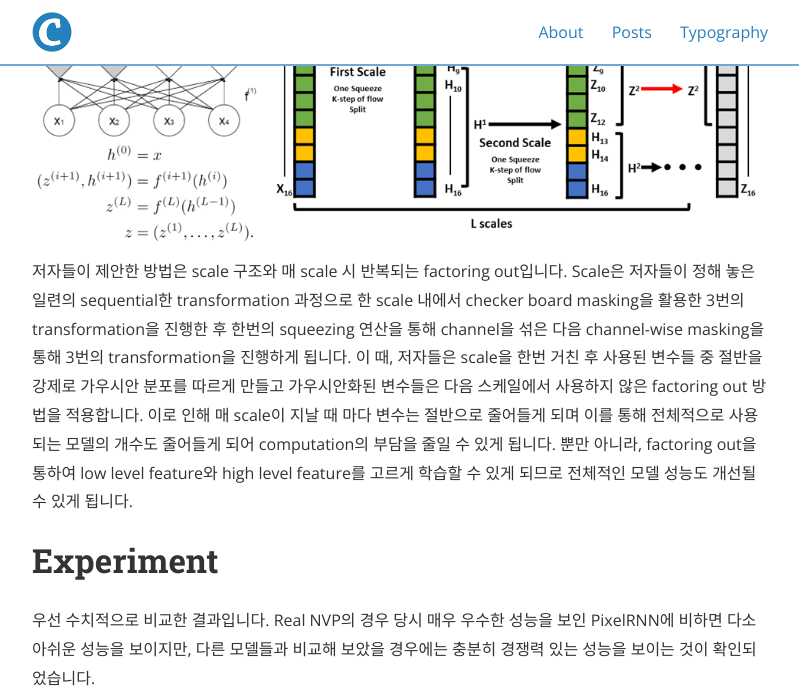
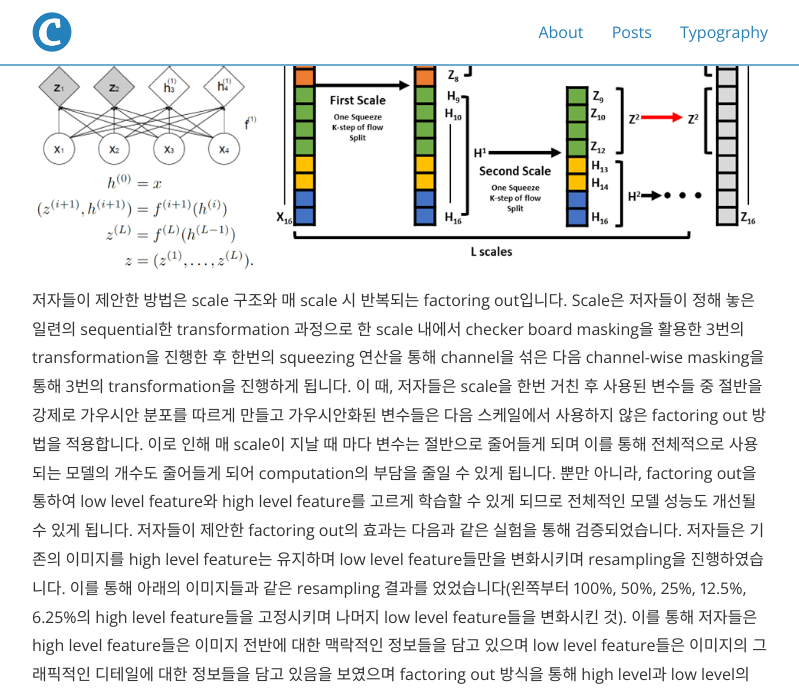
Before and after one commit to deep-generative-models-AIM5036/deep-generative-models-AIM5036.github.io, a Jekyll site: the page built from _posts/2022-11-13-RealNVP.md, in a window 1280 px wide and 1400 px high, scrolled down 4837 px. Shown: the top 693 px of the window, without its empty margins (240-1039 px from the left). Built offline with Jekyll 4.4.1, drawn with Linux system fonts in a browser that asks for light colours; nearby versions of some CDN libraries; some of the changed text lies outside the part shown.

Commit message:
Update 2022-11-13-RealNVP.md
Signed-off-by: SJong42 <100083016+SJong42@users.noreply.github.com>

```diff
--- a/_posts/2022-11-13-RealNVP.md
+++ b/_posts/2022-11-13-RealNVP.md
@@ -28,7 +28,7 @@
 
 > What is the problem?
 
-아쉽게도 NICE는 구조적 단순성으로 인해 두 가지 문제점이 발생했습니다. Transformation의 jacobian determinant이 항상 1이기 때문에 매 transformation 과정 중 data를 표현하는 subspace의 부피가 변하지 않는 **Volume preserving transformation**의 형태를 띌 뿐만 아니라 addictive coupling layer를 통해 업데이트 해주는 부분들이 미리 정해 놓은 mask를 통해 **인위적으로 선별된 부분들만 업데이트**가 된다. 이를 통해 매우 제한된 flexibility를 보여주게 되고 그로 인하 복잡한 데이터를 충분히 표현할 수 없었습니다.
+아쉽게도 NICE는 간단한 분포로 mapping을 진행하는 transformation의 구조적 단순성으로 인해 두 가지 문제점이 발생했습니다. Transformation의 jacobian determinant이 항상 1이기 때문에 매 transformation 과정 중 data를 표현하는 subspace의 부피가 변하지 않는 **Volume preserving transformation**의 형태를 띌 뿐만 아니라 addictive coupling layer를 통해 업데이트 해주는 부분들이 미리 정해 놓은 mask를 통해 **인위적으로 선별된 부분들만 업데이트**가 된다. 이를 통해 매우 제한된 flexibility를 보여주게 되고 그로 인하 복잡한 데이터를 충분히 표현할 수 없었습니다.
 
 ![Figure2](/assets/RealNVP_img/Fig2.png)
 
@@ -58,7 +58,7 @@
 
 ![Figure4](/assets/RealNVP_img/Fig4.png)
 
-우선, 기존의 additive coupling layer가 단순한 덧셈 연산을 통해 transformation을 구현했다면, affine coupling layers는 덧셈 연산 외에도 지수 함수 부분을 추가로 넣어 주어 더욱 flexible한 연산이 가능해지도록 transformation 과정을 변경하였습니다. 뿐만 아니라 transformation에 사용되는 neural networks도 단순 multilayer perceptron에서 residual networks의 형태로 변경하여 복잡한 데이터도 충분히 처리할 수 있게끔 하였습니다. 마지막으로는 각 neural networks를 학습시킬 때 batch normalization을 적용하여 학습 자체도 더욱 정확하고 원활하게 일어날 수 있도록 하였습니다.
+우선, 기존의 additive coupling layer가 단순한 덧셈 연산을 통해 transformation을 구현했다면, affine coupling layers는 덧셈 연산 외에도 지수 함수 부분을 추가로 넣어 주어 더욱 flexible한 연산이 가능해지도록 transformation 과정을 변경하였습니다. 뿐만 아니라 transformation에 사용되는 neural networks도 단순 multilayer perceptron에서 residual networks의 형태로 변경하여 복잡한 데이터도 충분히 처리할 수 있게끔 하였습니다. 마지막으로는 각 neural networks를 학습시킬 때 전체 레이어에 batch normalization을 적용하여 학습 자체도 더욱 정확하고 원활하게 일어날 수 있도록 하였습니다.
 
 ![Figure5](/assets/RealNVP_img/Fig5.png)
 
@@ -75,14 +75,16 @@
 ![Figure7](/assets/RealNVP_img/Fig7.png)
 
 저자들이 제안한 방법은 scale 구조와 매 scale 시 반복되는 factoring out입니다. Scale은 저자들이 정해 놓은 일련의 sequential한 transformation 과정으로 한 scale 내에서 checker board masking을 활용한 3번의 transformation을 진행한 후 한번의 squeezing 연산을 통해 channel을 섞은 다음 channel-wise masking을 통해 3번의 transformation을 진행하게 됩니다. 이 때, 저자들은 scale을 한번 거친 후 사용된 변수들 중 절반을 강제로 가우시안 분포를 따르게 만들고 가우시안화된 변수들은 다음 스케일에서 사용하지 않은 factoring out 방법을 적용합니다. 이로 인해 매 scale이 지날 때 마다 변수는 절반으로 줄어들게 되며 이를 통해 전체적으로 사용되는 모델의 개수도 줄어들게 되어 computation의 부담을 줄일 수 있게 됩니다. 뿐만 아니라, factoring out을 통하여 low level feature와 high level feature를 고르게 학습할 수 있게 되므로 전체적인 모델 성능도 개선될 수 있게 됩니다.
+ 저자들이 제안한 factoring out의 효과는 다음과 같은 실험을 통해 검증되었습니다. 저자들은 기존의 이미지를 high level feature는 유지하며 low level feature들만을 변화시키며 resampling을 진행하였습니다. 이를 통해 아래의 이미지들과 같은 resampling 결과를 었었습니다(왼쪽부터 100%, 50%, 25%, 12.5%, 6.25%의 high level feature들을 고정시키며 나머지 low level feature들을 변화시킨 것). 이를 통해 저자들은 high level feature들은 이미지 전반에 대한 맥락적인 정보들을 담고 있으며 low level feature들은 이미지의 그래픽적인 디테일에 대한 정보들을 담고 있음을 보였으며 factoring out 방식을 통해 high level과 low level의 feature들을 고르게 학습할 수 있음을 확인하였습니다.
 
+![Figure13](/assets/RealNVP_img/Fig13.png)
 
 # Experiment
 
 우선 수치적으로 비교한 결과입니다. Real NVP의 경우 당시 매우 우수한 성능을 보인 PixelRNN에 비하면 다소 아쉬운 성능을 보이지만, 다른 모델들과 비교해 보았을 경우에는 충분히 경쟁력 있는 성능을 보이는 것이 확인되었습니다.
 ![Figure8](/assets/RealNVP_img/Fig8.png)
 
-또한 샘플링 속도도 충분히 빠른 것이 확인되었으며 샘플링된 이미지들의 품질 또한 매우 우수하게 나타났습니다. 특히나 이전 논문들과는 다르게 sharp한 이미지의 생성이 가능해졌습니다.
+또한 Autoregressive model에 비해 여전히 샘플링 속도도 충분히 빠른 것이 확인되었으며 샘플링된 이미지들의 품질 또한 매우 우수하게 나타났습니다. 특히나 이전 논문들과는 다르게 Low level feature의 구현을 기반으로 이미지의 디테일이 살아난 sharp한 이미지의 생성이 가능해졌습니다.
 ![Figure9](/assets/RealNVP_img/Fig9.png)
 
 마지막으로 저자들은 representation learning을 통해 semantically meaningful representation을 학습했는지 살펴봤습니다. 저자들은 latent space 내에서 sample간의 interpolation이 이미지가 continuous하게 변화하는 결과로 이어지는 것을 통해 latent space가 consistent한 학습을 하였다고 주장합니다.
```
